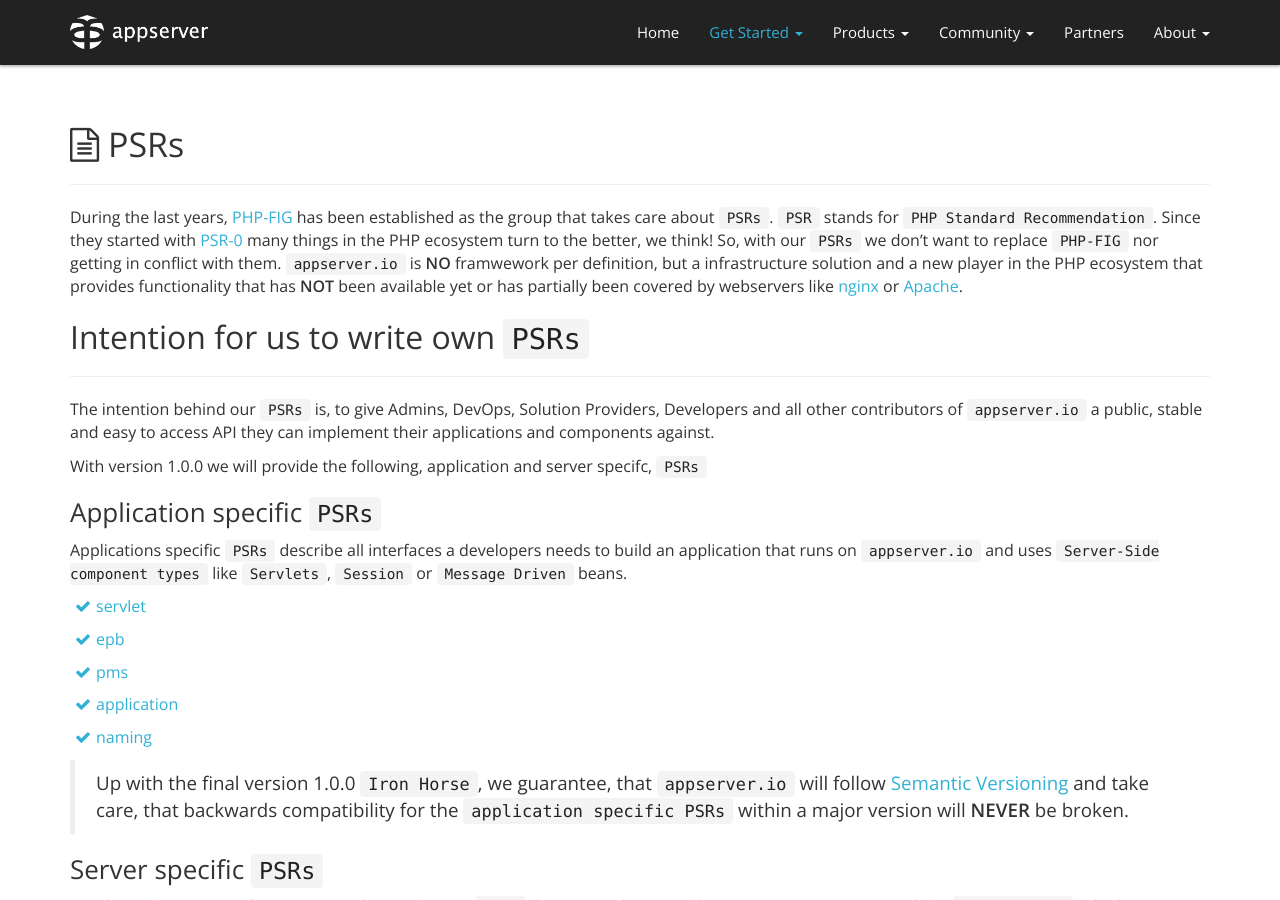
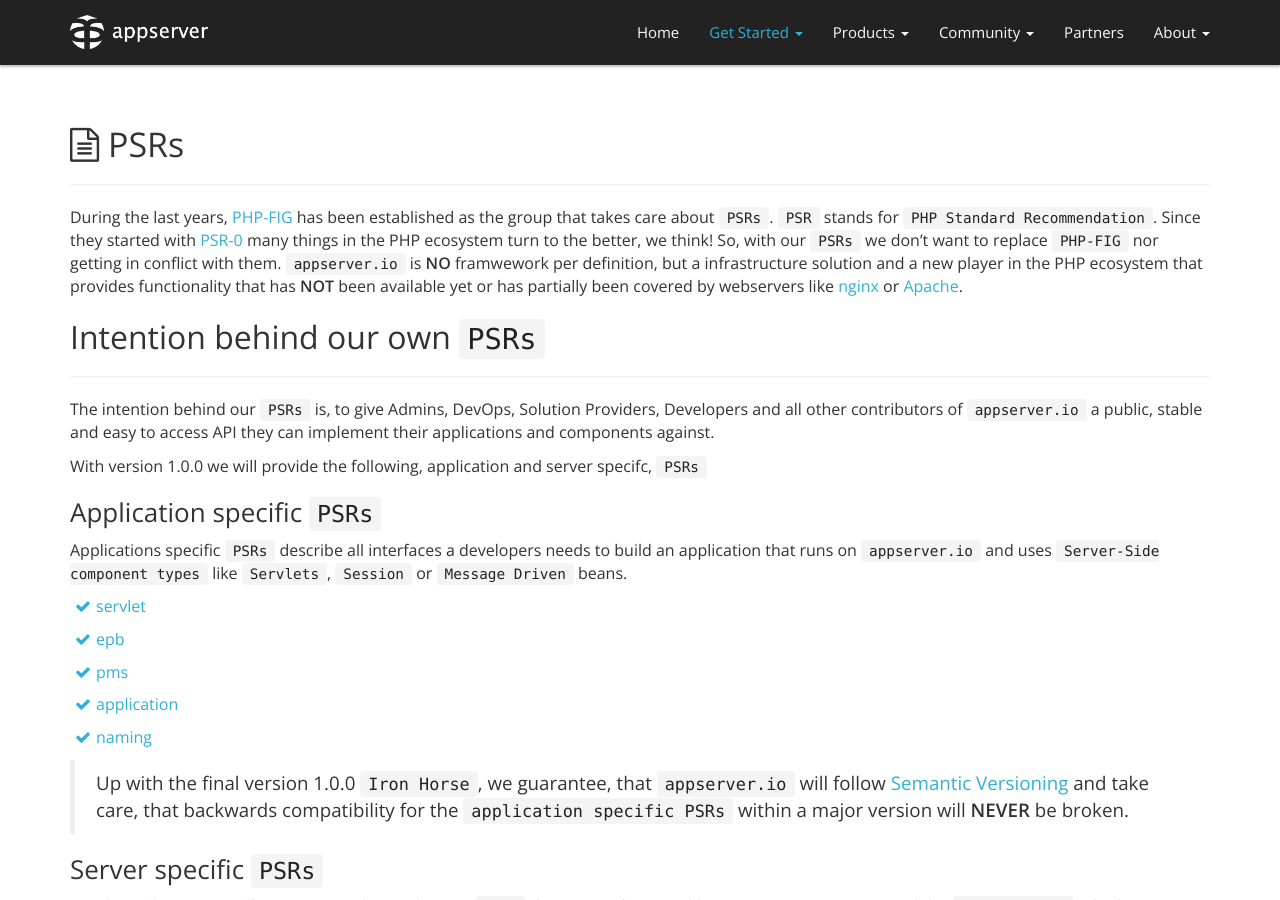
Before and after one commit to appserver-io/appserver, a Jekyll site: the page built from get-started/psrs.md, in a window 1280 px wide and 900 px high. Built offline with Jekyll 4.4.1, drawn with Linux system fonts in a browser that asks for light colours; nearby versions of some CDN libraries; library files that are not in the unit come from our copies; Markdown is read by kramdown in place of the engine named in the settings.

Commit message:
Update psrs.md

```diff
--- a/get-started/psrs.md
+++ b/get-started/psrs.md
@@ -11,7 +11,7 @@ permalink: /get-started/psrs.html
 
 During the last years, [PHP-FIG](http://http://www.php-fig.org) has been established as the group that takes care about `PSRs`. `PSR` stands for `PHP Standard Recommendation`. Since they started with [PSR-0](http://www.php-fig.org/psr/psr-0) many things in the PHP ecosystem turn to the better, we think! So, with our `PSRs` we don't want to replace `PHP-FIG` nor getting in conflict with them. `appserver.io` is **NO** framwework per definition, but a infrastructure solution and a new player in the PHP ecosystem that provides functionality that has **NOT** been available yet or has partially been covered by webservers like [nginx](http://nginx.org) or [Apache](http://apache.org).
 
-## Intention for us to write own `PSRs`
+## Intention behind our own `PSRs`
 ***
 
 The intention behind our `PSRs` is, to give Admins, DevOps, Solution Providers, Developers and all other contributors of `appserver.io` a public, stable and easy to access API they can implement their applications and components against.
```
